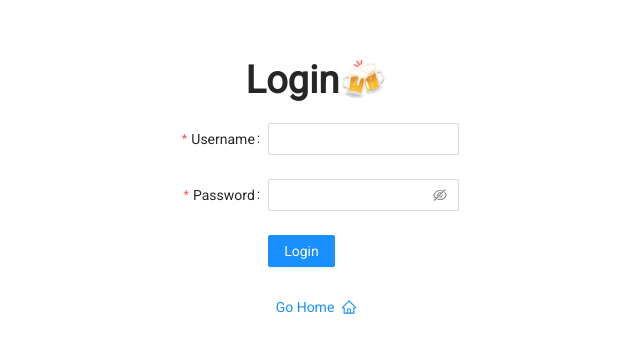
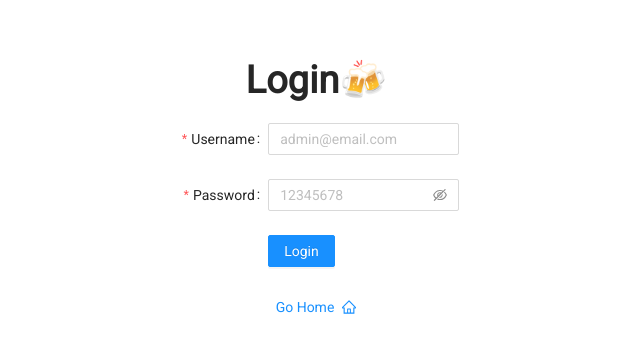
Before and after one commit to arsura/true-elogistic-fullstack-challenge, a React app: page /login in a window 1280 px wide. Shown: the part 210-562 px from the top of the page, without its empty margins (324-964 px from the left). Built offline with nearby package versions, Linux system fonts and the light colour scheme.

Commit message:
prod build

```diff
--- a/src/client/pages/login.js
+++ b/src/client/pages/login.js
@@ -52,7 +52,7 @@ export default function() {
             name="username"
             rules={[{ required: true, message: 'Please input your username' }]}
           >
-            <Input />
+            <Input placeHolder="admin@email.com" />
           </Form.Item>
 
           <Form.Item
@@ -60,7 +60,7 @@ export default function() {
             name="password"
             rules={[{ required: true, message: 'Please input your password' }]}
           >
-            <Input.Password />
+            <Input.Password placeHolder="12345678" />
           </Form.Item>
 
           <Form.Item {...tailLayout}>
```
Also changed, not shown: docker-compose.yml (+9 -11 lines), 2 other files (tests, documents, lock files or other folders).
